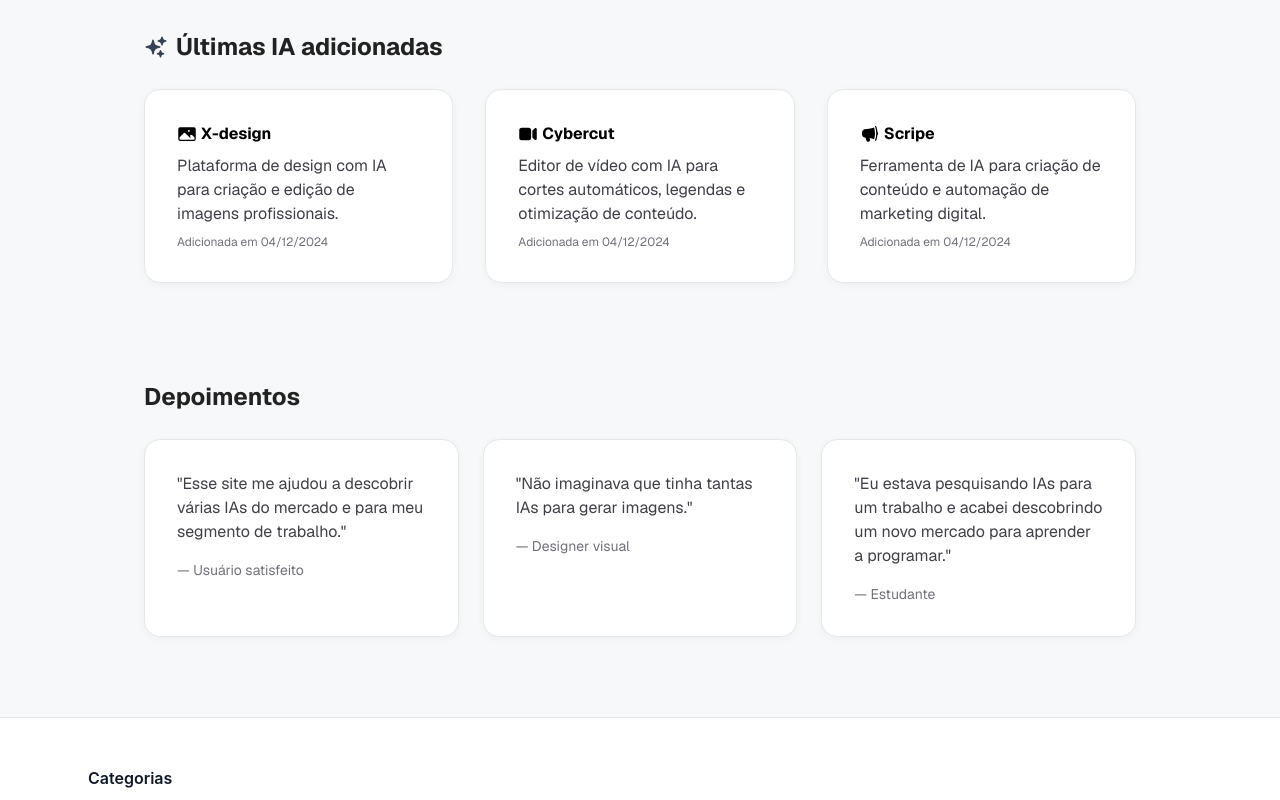
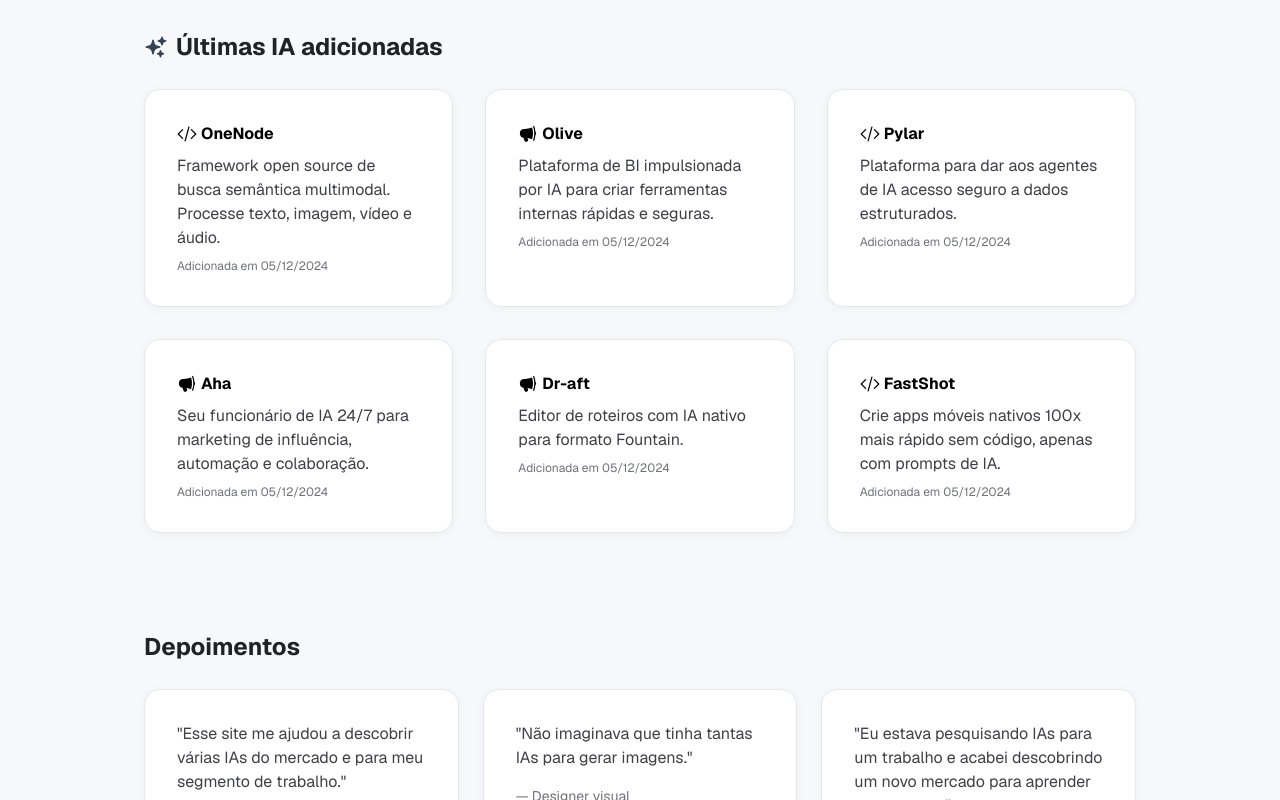
Before and after one commit to cavadema/hypehour, a Next.js app: page / in a window 1280 px wide. Shown: the part 6860-7660 px from the top of the page. Built offline with nearby package versions, Linux system fonts and the light colour scheme.

Commit message:
Add new AI tools and update home/footer

```diff
--- a/app/ia-para-desenvolvedores/page.tsx
+++ b/app/ia-para-desenvolvedores/page.tsx
@@ -57,6 +57,16 @@
     url: "https://infrabase.co/",
     descricao: "Ferramenta de IA para gerenciamento e automação de infraestrutura de desenvolvimento.",
   },
+  {
+    nome: "OneNode",
+    url: "https://www.onenode.ai/",
+    descricao: "Framework open source de busca semântica multimodal. Processe texto, imagem, vídeo e áudio sem configurar infraestrutura complexa.",
+  },
+  {
+    nome: "Pylar",
+    url: "https://www.pylar.ai/",
+    descricao: "Plataforma para dar aos agentes de IA acesso seguro a dados estruturados via ferramentas MCP e views SQL governadas.",
+  },
 ];
 
 export default function IaParaDesenvolvedores() {
--- a/app/ia-para-marketing/page.tsx
+++ b/app/ia-para-marketing/page.tsx
@@ -72,6 +72,21 @@
         url: "https://scripe.io/",
         descricao: "Ferramenta de IA para criação de conteúdo e automação de marketing digital.",
     },
+    {
+        nome: "Olive",
+        url: "https://fromolive.com/",
+        descricao: "Plataforma de BI impulsionada por IA para criar ferramentas internas rápidas e seguras a partir de prompts.",
+    },
+    {
+        nome: "Aha",
+        url: "https://www.aha.inc/",
+        descricao: "Seu funcionário de IA 24/7 para marketing de influência, automação e colaboração.",
+    },
+    {
+        nome: "Dr-aft",
+        url: "https://www.dr-aft.com/",
+        descricao: "Editor de roteiros com IA nativo para formato Fountain, ideal para roteiristas e criação de scripts de vídeo.",
+    },
 ];
 
 export const metadata = {
--- a/app/ia-para-vibe-coding/page.tsx
+++ b/app/ia-para-vibe-coding/page.tsx
@@ -26,6 +26,7 @@
   { nome: "Warp AI", url: "https://www.warp.dev/", descricao: "Terminal moderno reimaginado com IA integrada." },
   { nome: "Aider", url: "https://aider.chat/", descricao: "Programação em par com IA diretamente no seu terminal." },
   { nome: "Continue.dev", url: "https://www.continue.dev/", descricao: "Extensão open-source para IDE com piloto automático de código." },
+  { nome: "FastShot", url: "https://fastshot.ai/", descricao: "Crie apps móveis nativos 100x mais rápido sem código, apenas com prompts de IA." },
 ];
 
 export default function IaParaVibeCoding() {
--- a/app/layout.tsx
+++ b/app/layout.tsx
@@ -109,6 +109,14 @@
                         @hypehourbr
                       </a>
                     </li>
+                    <li>
+                      <a href="https://www.linkedin.com/company/hypehour/" target="_blank" rel="noopener noreferrer" className="hover:underline flex items-center gap-2">
+                        <svg className="w-4 h-4" fill="currentColor" viewBox="0 0 24 24" aria-hidden="true">
+                          <path fillRule="evenodd" d="M19 0h-14c-2.761 0-5 2.239-5 5v14c0 2.761 2.239 5 5 5h14c2.762 0 5-2.239 5-5v-14c0-2.761-2.238-5-5-5zm-11 19h-3v-11h3v11zm-1.5-12.268c-.966 0-1.75-.79-1.75-1.764s.784-1.764 1.75-1.764 1.75.79 1.75 1.764-.783 1.764-1.75 1.764zm13.5 12.268h-3v-5.604c0-3.368-4-3.113-4 0v5.604h-3v-11h3v1.765c1.396-2.586 7-2.777 7 2.476v6.759z" clipRule="evenodd" />
+                        </svg>
+                        LinkedIn
+                      </a>
+                    </li>
                   </ul>
                 </div>
               </div>
--- a/app/page.tsx
+++ b/app/page.tsx
@@ -593,19 +593,34 @@
         <h2 className="apify-section-title flex items-center gap-2"><SparklesIcon className="w-6 h-6 text-gray-700" />Últimas IA adicionadas</h2>
         <div className="grid grid-cols-1 md:grid-cols-2 lg:grid-cols-3 gap-8">
           <div className="apify-card hover:shadow-xl transition-shadow flex flex-col gap-2">
-            <span className="inline-flex items-center gap-1 text-black font-bold"><PhotoIcon className="w-5 h-5" /> X-design</span>
-            <p className="text-zinc-700">Plataforma de design com IA para criação e edição de imagens profissionais.</p>
-            <span className="text-xs text-zinc-500">Adicionada em 04/12/2024</span>
+            <span className="inline-flex items-center gap-1 text-black font-bold"><CodeBracketIcon className="w-5 h-5" /> OneNode</span>
+            <p className="text-zinc-700">Framework open source de busca semântica multimodal. Processe texto, imagem, vídeo e áudio.</p>
+            <span className="text-xs text-zinc-500">Adicionada em 05/12/2024</span>
           </div>
           <div className="apify-card hover:shadow-xl transition-shadow flex flex-col gap-2">
-            <span className="inline-flex items-center gap-1 text-black font-bold"><VideoCameraIcon className="w-5 h-5" /> Cybercut</span>
-            <p className="text-zinc-700">Editor de vídeo com IA para cortes automáticos, legendas e otimização de conteúdo.</p>
-            <span className="text-xs text-zinc-500">Adicionada em 04/12/2024</span>
+            <span className="inline-flex items-center gap-1 text-black font-bold"><MegaphoneIcon className="w-5 h-5" /> Olive</span>
+            <p className="text-zinc-700">Plataforma de BI impulsionada por IA para criar ferramentas internas rápidas e seguras.</p>
+            <span className="text-xs text-zinc-500">Adicionada em 05/12/2024</span>
           </div>
           <div className="apify-card hover:shadow-xl transition-shadow flex flex-col gap-2">
-            <span className="inline-flex items-center gap-1 text-black font-bold"><MegaphoneIcon className="w-5 h-5" /> Scripe</span>
-            <p className="text-zinc-700">Ferramenta de IA para criação de conteúdo e automação de marketing digital.</p>
-            <span className="text-xs text-zinc-500">Adicionada em 04/12/2024</span>
+            <span className="inline-flex items-center gap-1 text-black font-bold"><CodeBracketIcon className="w-5 h-5" /> Pylar</span>
+            <p className="text-zinc-700">Plataforma para dar aos agentes de IA acesso seguro a dados estruturados.</p>
+            <span className="text-xs text-zinc-500">Adicionada em 05/12/2024</span>
+          </div>
+          <div className="apify-card hover:shadow-xl transition-shadow flex flex-col gap-2">
+            <span className="inline-flex items-center gap-1 text-black font-bold"><MegaphoneIcon className="w-5 h-5" /> Aha</span>
+            <p className="text-zinc-700">Seu funcionário de IA 24/7 para marketing de influência, automação e colaboração.</p>
+            <span className="text-xs text-zinc-500">Adicionada em 05/12/2024</span>
+          </div>
+          <div className="apify-card hover:shadow-xl transition-shadow flex flex-col gap-2">
+            <span className="inline-flex items-center gap-1 text-black font-bold"><MegaphoneIcon className="w-5 h-5" /> Dr-aft</span>
+            <p className="text-zinc-700">Editor de roteiros com IA nativo para formato Fountain.</p>
+            <span className="text-xs text-zinc-500">Adicionada em 05/12/2024</span>
+          </div>
+          <div className="apify-card hover:shadow-xl transition-shadow flex flex-col gap-2">
+            <span className="inline-flex items-center gap-1 text-black font-bold"><CodeBracketIcon className="w-5 h-5" /> FastShot</span>
+            <p className="text-zinc-700">Crie apps móveis nativos 100x mais rápido sem código, apenas com prompts de IA.</p>
+            <span className="text-xs text-zinc-500">Adicionada em 05/12/2024</span>
           </div>
         </div>
       </section>
```
